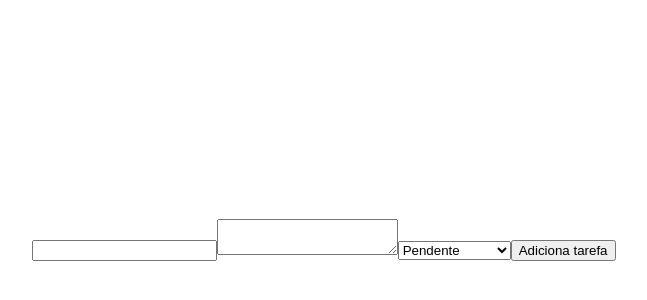
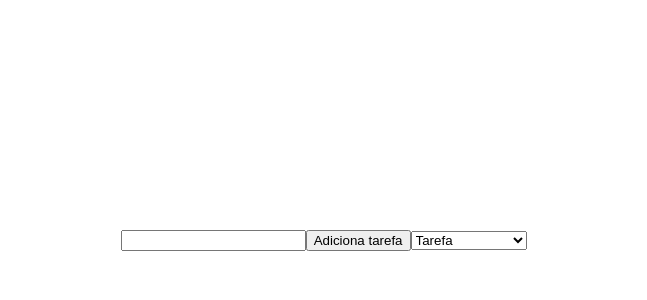
Before and after one commit to jmlinger/to-do-list-challenge-app-frontend, a React (Create React App) app: page /todolist in a window 1280 px wide. Shown: the part 152-452 px from the top of the page, without its empty margins (310-957 px from the left). Built offline with nearby package versions, Linux system fonts and the light colour scheme.

Commit message:
feat(components/form): adiciona select de ordenaçao ta tabela.

```diff
--- a/src/components/Form.jsx
+++ b/src/components/Form.jsx
@@ -4,13 +4,12 @@ function Form() {
   return (
     <form>
       <input type="text" />
-      <textarea type="text" />
+      <button>Adiciona tarefa</button>
       <select>
-        <option value="">Pendente</option>
-        <option value="">Em andamento</option>
-        <option value="">Pronto</option>
+        <option value="">Tarefa</option>
+        <option value="">Data de criação</option>
+        <option value="">Status</option>
       </select>
-      <button>Adiciona tarefa</button>
     </form>
   );
 }
```
